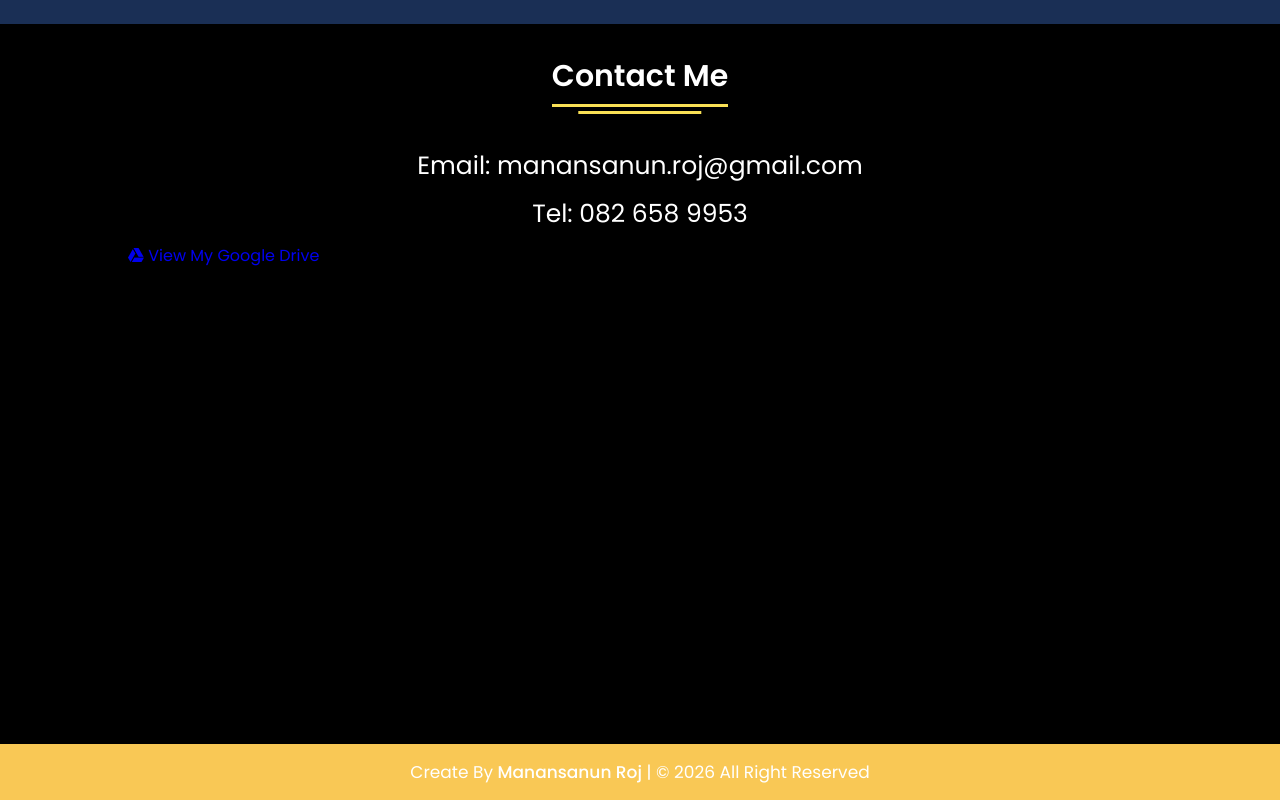
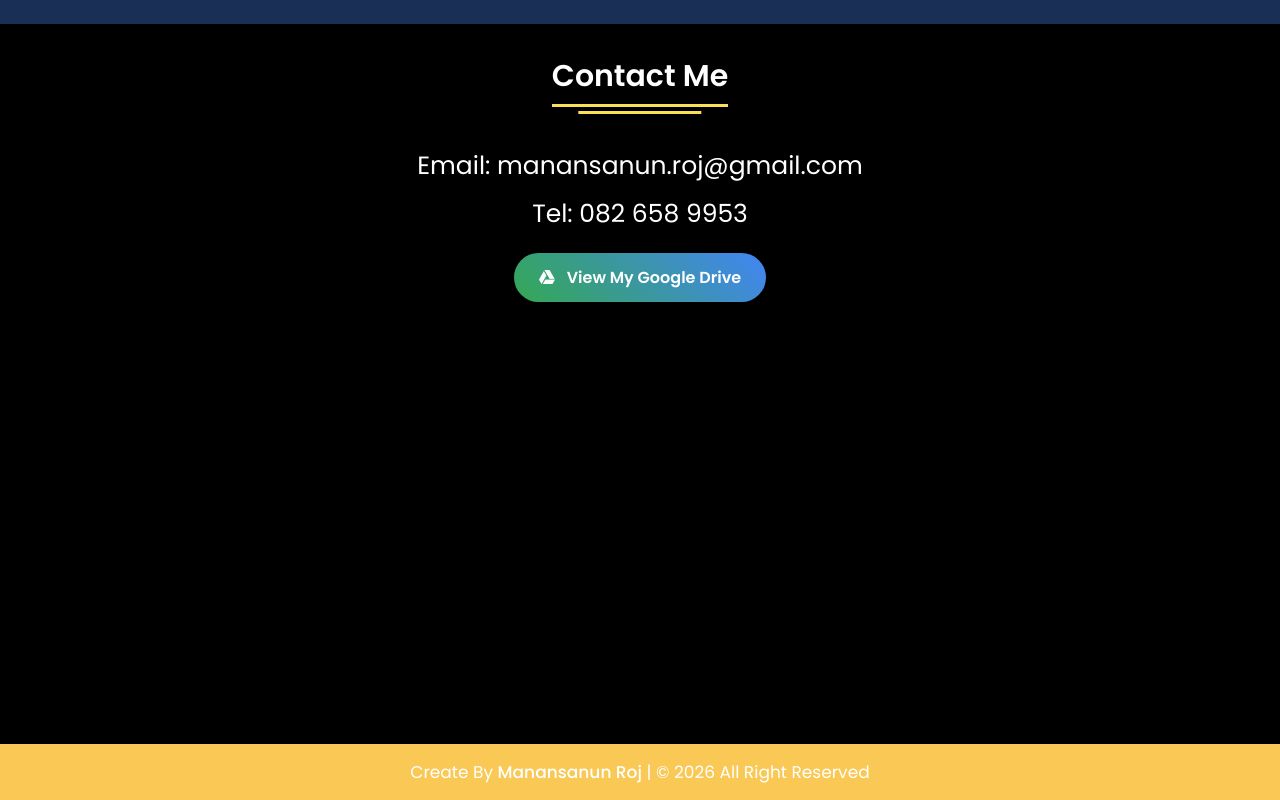
Before and after one commit to kirari123eiei/Manansanun-Personal-Website, a plain HTML site: page index.html in a window 1280 px wide. Shown: the part 7686-8486 px from the top of the page. Drawn offline with nearby package versions, Linux system fonts and the light colour scheme.

Commit message:
Add styles for contact buttons and drive button

```diff
--- a/style.css
+++ b/style.css
@@ -719,3 +719,28 @@ footer .text span a:hover{
 .project-box:hover img{
     transform: scale(1.08);
 }
+.contact-buttons {
+    margin-top: 20px;
+    text-align: center;
+}
+
+.drive-btn {
+    display: inline-block;
+    padding: 12px 25px;
+    background: linear-gradient(45deg, #34A853, #4285F4);
+    color: white;
+    font-size: 16px;
+    font-weight: 600;
+    border-radius: 30px;
+    text-decoration: none;
+    transition: 0.3s ease;
+}
+
+.drive-btn i {
+    margin-right: 8px;
+}
+
+.drive-btn:hover {
+    transform: scale(1.05);
+    box-shadow: 0 5px 15px rgba(0,0,0,0.3);
+}
```
